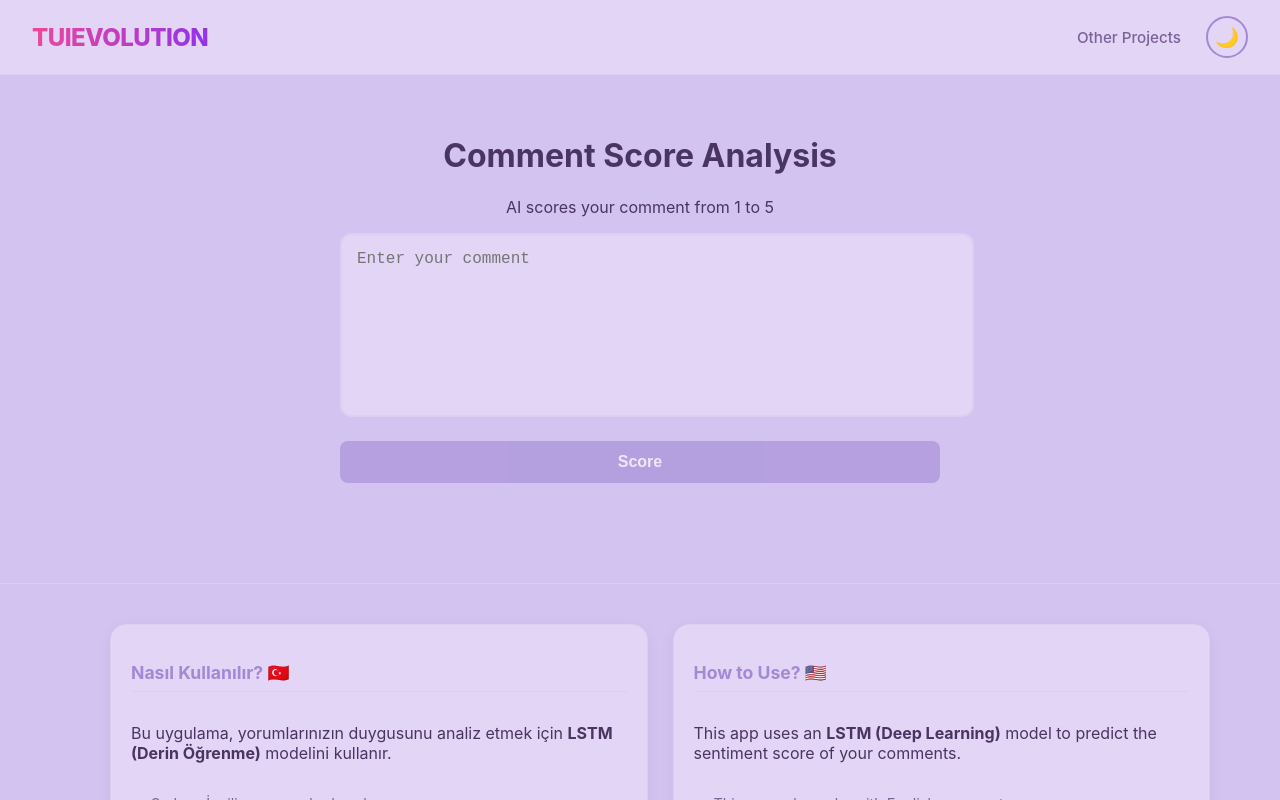
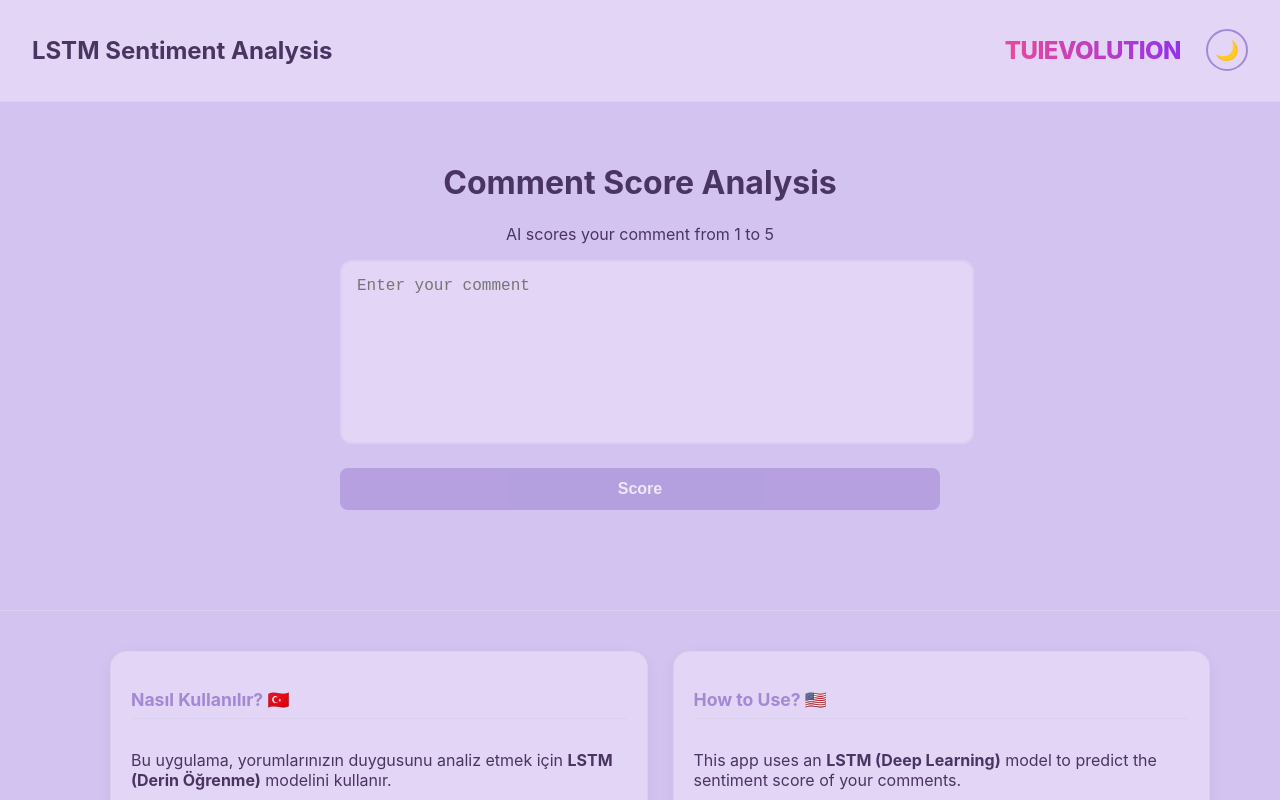
Before and after one commit to tuievolution/LSTM_Sentiment_Analysis, a React (Create React App) app in the folder sentiment-frontend/: page / in a window 1280 px wide. Shown: the top 800 px of the page. Built offline with nearby package versions, Linux system fonts and the light colour scheme.

Commit message:
Update App.js

```diff
--- a/sentiment-frontend/src/App.js
+++ b/sentiment-frontend/src/App.js
@@ -3,8 +3,9 @@ import axios from 'axios';
 import { useTheme } from './hooks/useTheme';
 import InputArea from './components/InputArea';
 import ResultDisplay from './components/ResultDisplay';
+import './App.css';
 import InfoBoxes from './components/InfoBoxes';
-import './App.css';
+//{ LeftInfoBox, RightInfoBox } from './components/InfoBoxes';
 
 function App() {
   const [text, setText] = useState('');
@@ -12,16 +13,18 @@ function App() {
   const [loading, setLoading] = useState(false);
   const { theme, toggleTheme } = useTheme();
 
-  const handlePredict = async () => {
+const handlePredict = async () => {
     setLoading(true);
     try {
+      //{ text } yerine { review: text } yazarak backend'in beklediği formata çevrildi
       const response = await axios.post('https://tuievolution-sentiment-api.hf.space/predict', {
         review: text
       });
-      setScore(response.data.score);
+
+      setScore(response.data.score); // Not: Backend "raw_score" veya "confidence" dönüyorsa burayı ona göre güncellemelisin
     } catch (error) {
-      console.error("API Hatası:", error);
-      alert("Sunucuya bağlanılamadı!");
+      console.error("API Hatası:", error); // Hatayı konsolda detaylı görmek için
+      alert("Sunucuya bağlanılamadı! Lütfen tekrar deneyin.");
     } finally {
       setLoading(false);
     }
@@ -30,20 +33,12 @@ function App() {
   return (
     <div className={`app-wrapper ${theme}`}>
       <nav className="navbar">
-        {/* İstediğin Gradient Tasarımlı Logo */}
-        <a href="https://tuievolution.vercel.app/" className="brand-link">
+        <h2>LSTM Sentiment Analysis</h2>
+
+       <div className="nav-actions">
+          <a href="https://tuievolution.vercel.app/" className="brand-link">
           TUIEVOLUTION
         </a>
-
-        <div className="nav-actions">
-          <a
-            href="https://tuievolution.vercel.app/"
-            target="_blank"
-            rel="noopener noreferrer"
-            className="nav-link"
-          >
-            Other Projects
-          </a>
 
           <button onClick={toggleTheme} className="theme-toggle">
             {theme === 'light' ? '🌙' : '☀️'}
@@ -57,16 +52,11 @@ function App() {
           <p>AI scores your comment from 1 to 5</p>
         </header>
 
-        <InputArea
-          text={text}
-          setText={setText}
-          handlePredict={handlePredict}
-          loading={loading}
-        />
+        <InputArea text={text} setText={setText} handlePredict={handlePredict} loading={loading} />
         <ResultDisplay score={score} />
       </main>
 
-      {/* Sayfanın en altında duracak bilgi kutuları */}
+      {/* Put InfoBoxes here at the bottom of the page */}
       <InfoBoxes />
     </div>
   );
```
